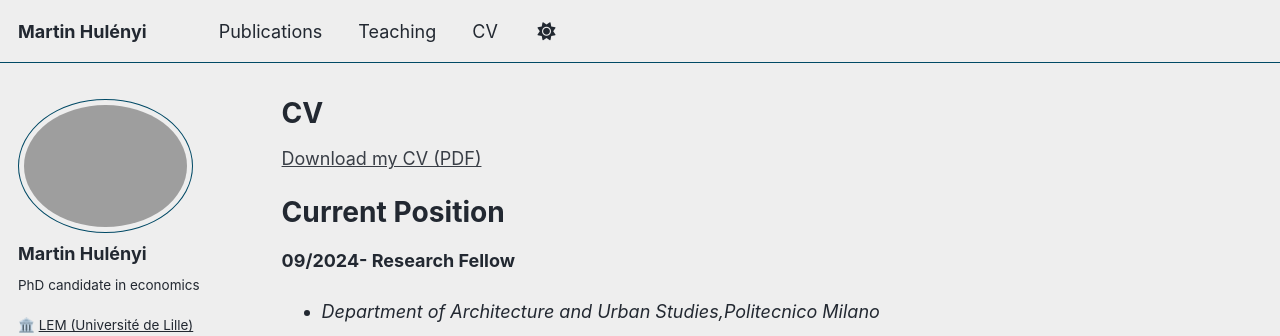
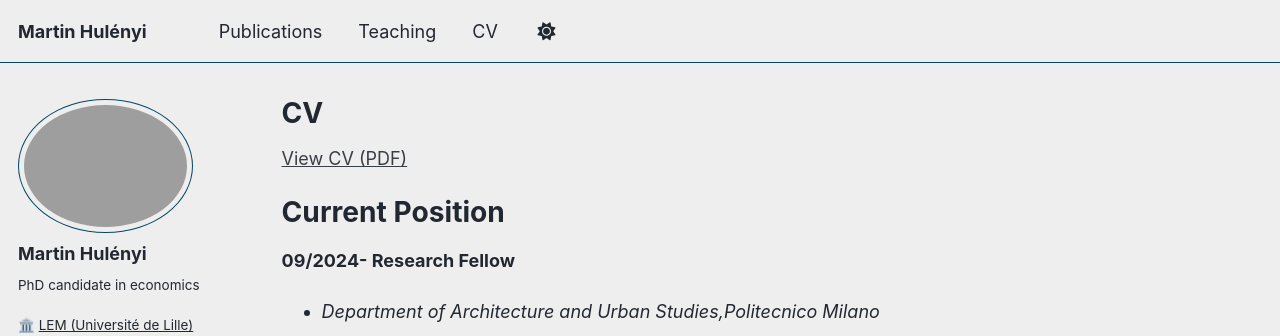
Before and after one commit to martinhulenyi/martinhulenyi.github.io, a Jekyll site: the page built from _pages/cv.md, in a window 1280 px wide and 900 px high. Shown: the top 336 px of the window. Built offline with Jekyll 4.4.1, drawn with Linux system fonts in a browser that asks for light colours; some web fonts are replaced; a script that is not in the unit is left out.

Commit message:
Update cv.md

```diff
--- a/_pages/cv.md
+++ b/_pages/cv.md
@@ -9,7 +9,9 @@ redirect_from:
 
 {% include base_path %}
 
-[Download my CV (PDF)](https://github.com/martinhulenyi/martinhulenyi.github.io/blob/master/files/cv.pdf)
+<a href="https://github.com/martinhulenyi/martinhulenyi.github.io/raw/main/files/CV_MartinHulenyi.pdf" target="_blank" rel="noopener">
+  View CV (PDF)
+</a>
 
 **Current Position**
 ==================
```
